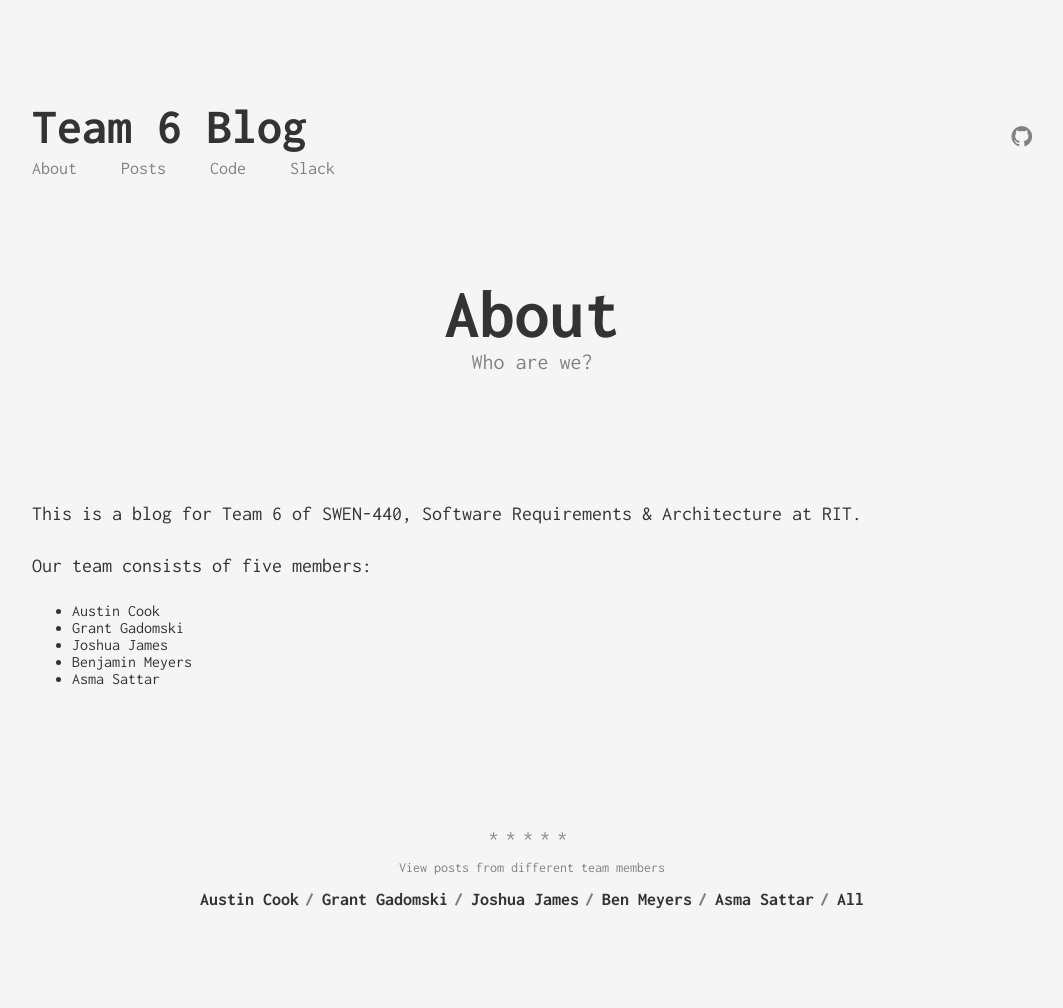
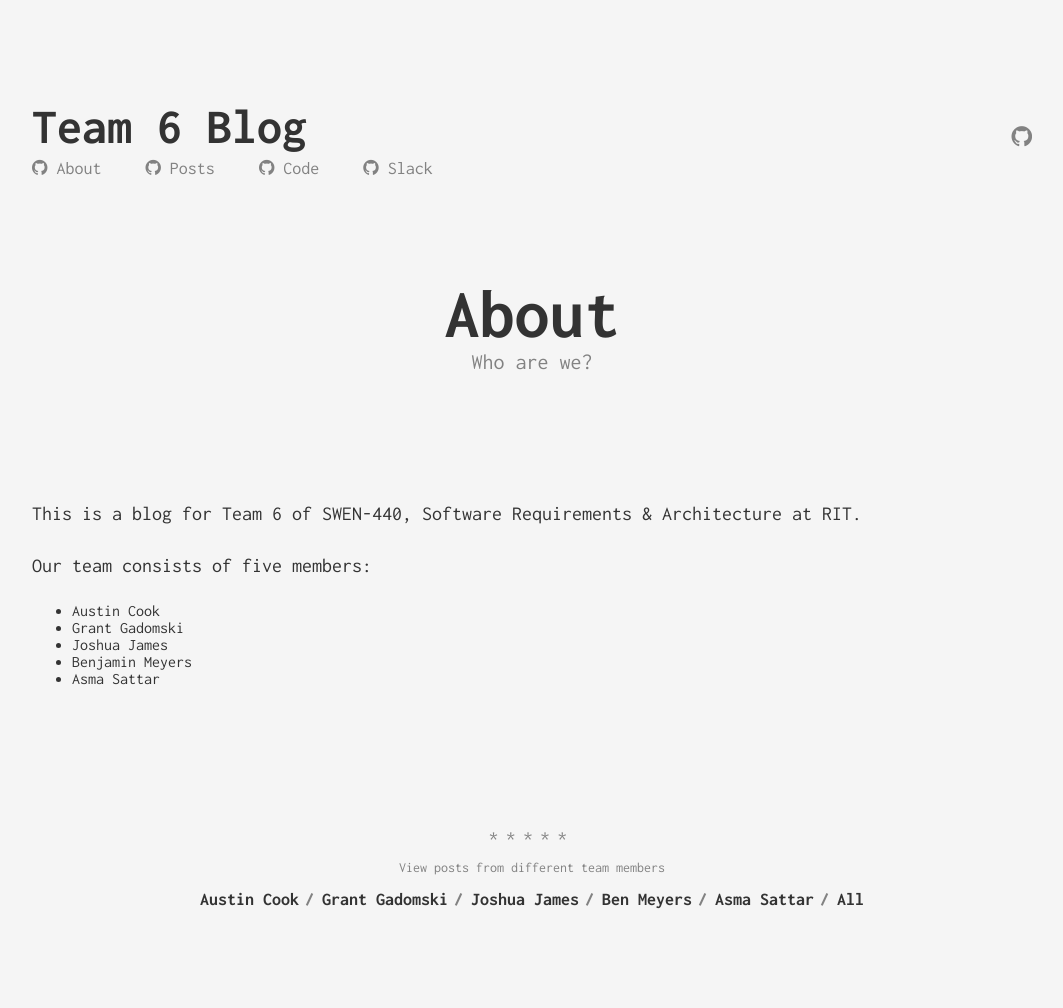
Before and after one commit to swen-440-team-6/swen-440-team-6.github.io, a Jekyll site: the page built from about.md, in a window 1280 px wide. Shown: the whole page, without its empty margins (108-1171 px from the left). Built offline with Jekyll 4.4.1, drawn with Linux system fonts in a browser that asks for light colours.

Commit message:
Update header.html

```diff
--- a/_includes/header.html
+++ b/_includes/header.html
@@ -3,10 +3,10 @@
       <div class="navigation">
           <a href="/" class="logo">{{ site.title }}</a>
           <ul class="menu">
-              <li class="menu__entry"><a href="{{ '/about' | prepend: site.baseurl }}">About</a></li>
-              <li class="menu__entry"><a href="{{ '/' | prepend: site.baseurl }}">Posts</a></li>
-              <li class="menu__entry"><a href="https://github.com/swen-440-team-6/">Code</a></li>
-              <li class="menu__entry"><a href="https://swen440team6.slack.com/">Slack</a></li>
+              <li class="menu__entry"><a href="{{ '/about' | prepend: site.baseurl }}"><i class="fa fa-github"></i>&nbsp;About</a></li>
+              <li class="menu__entry"><a href="{{ '/' | prepend: site.baseurl }}"><i class="fa fa-github"></i>&nbsp;Posts</a></li>
+              <li class="menu__entry"><a href="https://github.com/swen-440-team-6/"><i class="fa fa-github"></i>&nbsp;Code</a></li>
+              <li class="menu__entry"><a href="https://swen440team6.slack.com/"><i class="fa fa-github"></i>&nbsp;Slack</a></li>
           </ul>
       </div>
     </div>
```
